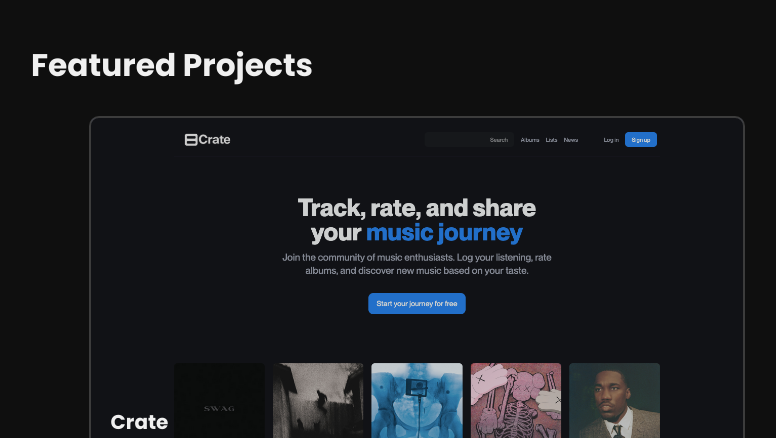
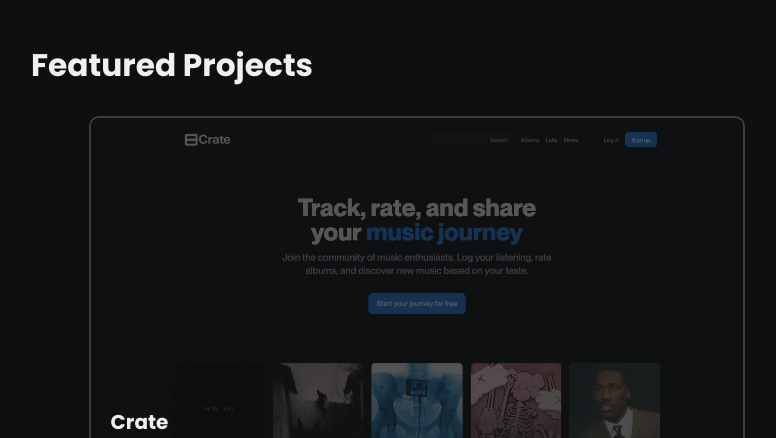
Before and after one commit to jwalker-swe/jwalker, a plain HTML site: page index.html in a window 1280 px wide. Shown: the part 1495-1933 px from the top of the page, without its empty margins (225-1001 px from the left). Drawn offline with nearby package versions, Linux system fonts and the light colour scheme.

Commit message:
style changes

```diff
--- a/index.html
+++ b/index.html
@@ -228,7 +228,7 @@
             <h3 id="featured-projects">Featured Projects</h3>
             <div class="project-gallery">
                 <section class="project" id="project-005">
-                    <div class="project-filter" id="filter-001">
+                    <div class="project-filter" id="filter-003">
                         <div class="project-info">
                             <h5 class="project-title">Crate</h5>
                             <div class="project-technologies">
```
